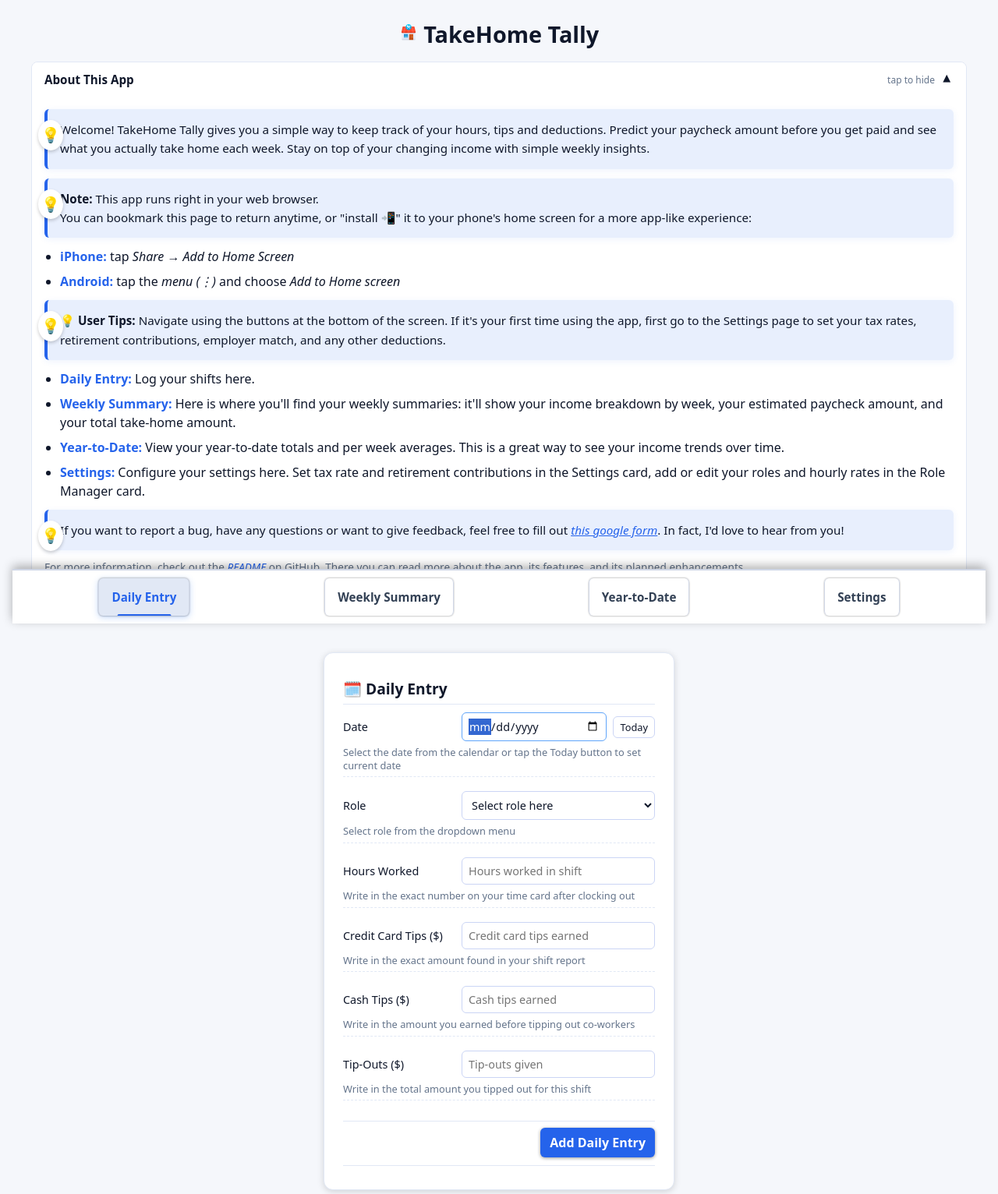
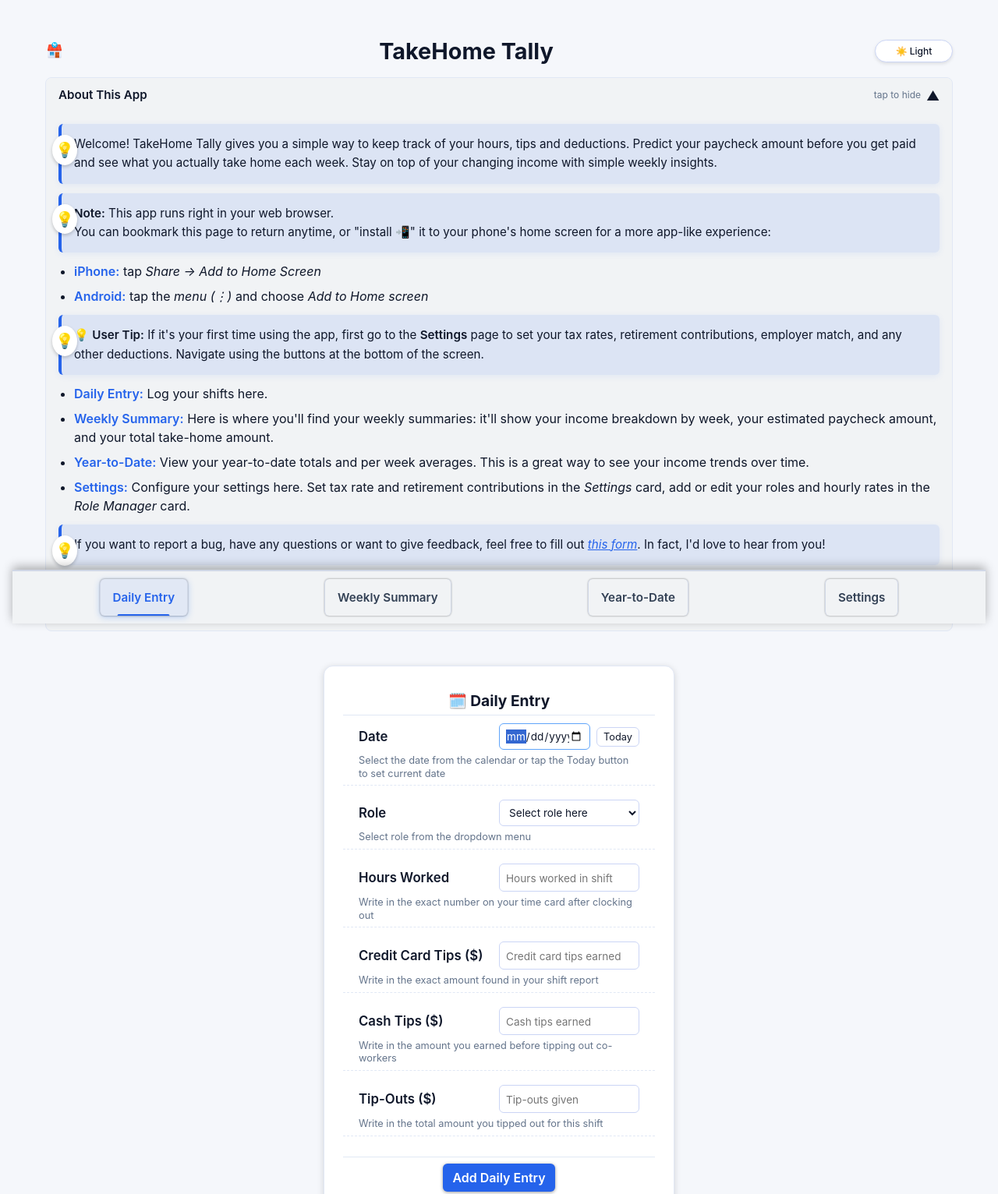
Before and after one commit to marjo-dev/take-home-tally, a plain HTML site: page index.html in a window 1280 px wide. Shown: the top 1532 px of the page at 78% size. Drawn offline with Linux system fonts and the light colour scheme.

Commit message:
Update fonts, styling, and UI improvements
- Add Google Fonts (Inter, Montserrat) and set SF Pro Display as default font
- Add 'tap to expand/hide' hint text to weekly summary card toggles
- Update service worker cache version

```diff
--- a/index.html
+++ b/index.html
@@ -10,12 +10,21 @@
     <meta name="apple-mobile-web-app-status-bar-style" content="black-translucent" />
     <meta name="apple-mobile-web-app-title" content="TakeHome Tally" />
     <link rel="apple-touch-icon" href="icons/icon-96.png" />
+    <link rel="preconnect" href="https://fonts.googleapis.com" />
+    <link rel="preconnect" href="https://fonts.gstatic.com" crossorigin />
+    <link href="https://fonts.googleapis.com/css2?family=Inter:wght@400;500;600&family=Montserrat:wght@400;500;600&display=swap" rel="stylesheet" />
     <link rel="stylesheet" href="style.css" />
   </head>
   <body>
     <div class="wrap">
       <header class="app-header">
-        <h1><img src="icons/icon-96.png" alt="TakeHome Tally" style="width: 24px; height: 24px;"> TakeHome Tally</h1>
+        <h1>
+          <img src="icons/icon-96.png" alt="TakeHome Tally" style="width: 24px; height: 24px;"> TakeHome Tally
+          <select id="set-theme" class="theme-toggle">
+            <option value="dark">🌙 Dark</option>
+            <option value="light">☀️ Light</option>
+          </select>
+        </h1>
         <div class="app-description">
           <button type="button" class="app-description-toggle expanded" aria-expanded="true" aria-controls="app-description-content">
             <span class="toggle-label">About This App</span>
@@ -32,19 +41,19 @@
               <li><strong>iPhone:</strong> tap <em>Share → Add to Home Screen</em></li>
               <li><strong>Android:</strong> tap the <em>menu (⋮)</em> and choose <em>Add to Home screen</em></li>
             </ul>
-            <p class="user-tips">💡 <strong>User Tips:</strong> Navigate using the buttons at the bottom of the screen. If it's your first time using the app, first go to the Settings page to set your tax rates, retirement contributions, employer match, and any other deductions.
+            <p class="user-tips">💡 <strong>User Tip:</strong> If it's your first time using the app, first go to the <strong>Settings</strong> page to set your tax rates, retirement contributions, employer match, and any other deductions. Navigate using the buttons at the bottom of the screen.
               <ul class="user-tips-list">
                 <li><strong>Daily Entry:</strong> Log your shifts here.</li>
                 <li><strong>Weekly Summary:</strong> Here is where you'll find your weekly summaries: it'll show your income breakdown by week, your estimated paycheck amount, and your total take-home amount.</li>
                 <li><strong>Year-to-Date:</strong> View your year-to-date totals and per week averages. This is a great way to see your income trends over time.</li>
-                <li><strong>Settings:</strong> Configure your settings here. Set tax rate and retirement contributions in the Settings card, add or edit your roles and hourly rates in the Role Manager card.</li>
+                <li><strong>Settings:</strong> Configure your settings here. Set tax rate and retirement contributions in the <em>Settings</em> card, add or edit your roles and hourly rates in the <em>Role Manager</em> card.</li>
               </ul>
             </p>
             <p class="user-tips">
-              If you want to report a bug, have any questions or want to give feedback, feel free to fill out  <em><a href="https://forms.gle/tTRXMWqUSMBzHDTP6">this google form</a></em>. In fact, I'd love to hear from you!
+              If you want to report a bug, have any questions or want to give feedback, feel free to fill out  <em><a href="https://forms.gle/tTRXMWqUSMBzHDTP6">this form</a></em>. In fact, I'd love to hear from you!
             </p>
             <p class="muted">
-              For more information, check out the <em><a href="https://github.com/marjo-dev/take-home-tally/blob/main/README.md" target="_blank" rel="noopener noreferrer">README</a></em> on GitHub. There you can read more about the app, its features, and its planned enhancements.
+              For more information, check out the <em><a href="https://github.com/marjo-dev/take-home-tally/blob/main/README.md" target="_blank" rel="noopener noreferrer">README</a></em> on GitHub. There you can read more about the app, its features, planned enhancements and future upgrades.
             </p>
             <p class="muted">
               You can hide this message by tapping the "About This App" button at the top ⬆️ of this card.
@@ -117,15 +126,6 @@
                   <label
                     ><span>Other Deductions (%)</span>
                     <input type="number" id="set-other" step="0.1" inputmode="decimal" />
-                  </label>
-                </div>
-                <div class="label-group">
-                  <label
-                    ><span>App Color Scheme</span>
-                    <select id="set-theme">
-                      <option value="dark">Dark</option>
-                      <option value="light">Light</option>
-                    </select>
                   </label>
                 </div>
               </div>
@@ -220,7 +220,7 @@
             <form id="daily-entry-form" class="entry-column">
               <div class="label-group">
                 <label
-                  ><span>Date</span>
+                  ><span><strong>Date</strong></span>
                   <div class="date-input-wrap">
                     <input type="date" id="entry-date" required autofocus />
                     <button id="today-btn" type="button" class="btn-ghost small">
@@ -233,7 +233,7 @@
 
               <div class="label-group">
                 <label
-                  ><span>Role</span>
+                  ><span><strong>Role</strong></span>
                   <select id="entry-role"></select>
                 </label>
                 <span class="muted helper-text">Select role from the dropdown menu</span>
@@ -241,7 +241,7 @@
 
               <div class="label-group">
                 <label
-                  ><span>Hours Worked</span>
+                  ><span><strong>Hours Worked</strong></span>
                   <input
                     type="number"
                     id="entry-hours"
@@ -256,7 +256,7 @@
 
               <div class="label-group">
                 <label
-                  ><span>Credit Card Tips ($)</span>
+                  ><span><strong>Credit Card Tips ($)</strong></span>
                   <input
                     type="number"
                     id="entry-tips"
@@ -270,7 +270,7 @@
 
               <div class="label-group">
                 <label
-                  ><span>Cash Tips ($)</span>
+                  ><span><strong>Cash Tips ($)</strong></span>
                   <input
                     type="number"
                     id="entry-cash"
@@ -284,7 +284,7 @@
 
               <div class="label-group">
                 <label
-                  ><span>Tip-Outs ($)</span>
+                  ><span><strong>Tip-Outs ($)</strong></span>
                   <input
                     type="number"
                     id="entry-tipouts"
@@ -314,7 +314,7 @@
               </select>
             </div>
 
-            <p class="section-subtext">Detailed week-by-week totals. You can filter by month to see breakdowns for a specific month. Tap the Pay Period header to expand the details for that week.</p>
+            <p class="user-tips">Detailed week-by-week totals. You can filter by month to see breakdowns for a specific month. Tap the Pay Period header to expand the details for that week.</p>
 
             <div class="table-wrap">
               <table id="weekly-table">
--- a/script.js
+++ b/script.js
@@ -629,7 +629,7 @@ document.addEventListener("DOMContentLoaded", () => {
         tr.setAttribute("data-week-key", wk.key);
         const detailsId = `details-${wk.key}`;
         tr.innerHTML = `
-      <td data-label="Pay Period" class="week-cell"><button type="button" class="week-toggle" data-summary="${wk.key}" aria-expanded="false"><span class="week-meta"><span class="week-label">Pay Period</span><strong>${fmtDate(wk.weekStart)} &ndash; ${fmtDate(wk.weekEnd)}</strong></span></button></td>
+      <td data-label="Pay Period" class="week-cell"><button type="button" class="week-toggle" data-summary="${wk.key}" aria-expanded="false"><span class="week-meta"><span class="week-label">Pay Period</span><strong>${fmtDate(wk.weekStart)} &ndash; ${fmtDate(wk.weekEnd)}</strong></span><span class="toggle-hint muted">tap to expand</span></button></td>
       <td class="num" data-label="Hours Worked">${t.hours.toFixed(2)} h</td>
       <td class="num mobile-extra" data-label="Hourly Wages">${fmtMoney(t.hourlyPay)}</td>
       <td class="num mobile-extra" data-label="Total Credit Card Tips">${fmtMoney(t.tips)}</td>
@@ -646,7 +646,7 @@ document.addEventListener("DOMContentLoaded", () => {
       <td class="mobile-actions" data-label="">
         <div class="action-stack">
           <button class="btn-ghost" data-toggle="${wk.key}" aria-expanded="false" aria-controls="${detailsId}">Details</button>
-          <p class="mobile-hint">Tap the Details button to reveal breakdown by day. Scroll horizontally to see more info. Delete option appears at the end of the row.</p>
+          <p class="mobile-hint">Tap the Details button above ⬆️ to reveal breakdown by day.<br> Scroll ⬅️ horizontally ➡️ to see more info.<br> Delete option appears at the end of the row.</p>
         </div>
       </td>`;
         tbody.appendChild(tr);
@@ -689,6 +689,10 @@ document.addEventListener("DOMContentLoaded", () => {
       if (button instanceof HTMLElement) {
         button.setAttribute("aria-expanded", open ? "true" : "false");
         button.classList.toggle("expanded", open);
+        const hint = button.querySelector(".toggle-hint");
+        if (hint) {
+          hint.textContent = open ? "tap to hide" : "tap to expand";
+        }
       }
       return;
     }
--- a/service-worker.js
+++ b/service-worker.js
@@ -1,6 +1,6 @@
 // Restaurant Income Tracker Service Worker
 // Update CACHE_VERSION when you deploy new features to force cache refresh
-const CACHE_VERSION = 'v2.2.3';
+const CACHE_VERSION = 'v2.2.4';
 const CACHE_NAME = `income-tracker-${CACHE_VERSION}`;
 const ASSETS = [
   './',
--- a/style.css
+++ b/style.css
@@ -9,7 +9,7 @@
   --card-border: #2a2a2a;
   --card-border-strong: #333333;
   --muted: #999999;
-  --nav-bg: #252525;
+  --nav-bg: #2d2d2d;
   --input-bg: #222222;
   --input-border: #333333;
   --button-bg: #3b82f6;
@@ -37,7 +37,7 @@ body.theme-light {
   --card-border: #e1e8f5;
   --card-border-strong: #d0d7e6;
   --muted: #64748b;
-  --nav-bg: #ffffff;
+  --nav-bg: #f1f3f5;
   --input-bg: #ffffff;
   --input-border: #cbd5f5;
   --button-bg: #2563eb;
@@ -104,7 +104,7 @@ body.theme-light {
 
 .top-nav button.is-active {
   color: var(--button-bg);
-  font-weight: 700;
+  font-weight: 600;
   background: var(--card-border);
   border-left: 1px solid var(--card-border-strong);
   border-right: 1px solid var(--card-border-strong);
@@ -140,9 +140,16 @@ body.theme-light {
 body {
   background: var(--bg);
   color: var(--text);
-  font-family: system-ui, sans-serif;
+  font-family: "SF Pro Display", "Montserrat", "Inter", "Helvetica Neue",
+    Helvetica, Arial, sans-serif;
   margin: 0;
   padding: 16px 16px 76px 16px;
+}
+
+/* Ensure bold text uses font-weight 600 maximum */
+strong,
+b {
+  font-weight: 600;
 }
 
 @media (min-width: 768px) {
@@ -154,14 +161,21 @@ body {
 h1 {
   font-size: 1.8rem;
   color: var(--text);
-  text-align: center;
+  text-align: left;
   margin-bottom: 1.5rem;
+  display: flex;
+  align-items: center;
+  justify-content: space-between;
+  gap: 40px;
+  flex-wrap: wrap;
+  width: 100%;
 }
 
 h2 {
   font-size: 1.2rem;
   margin-bottom: 0.6rem;
   color: var(--text);
+  text-align: center;
 }
 
 .wrap {
@@ -174,7 +188,9 @@ h2 {
   display: flex;
   flex-direction: column;
   gap: 16px;
-  margin-bottom: 24px;
+  margin-bottom: 4px;
+  padding: 2% 1.5%;
+  box-sizing: border-box;
 }
 
 .app-header h1 {
@@ -229,7 +245,7 @@ h2 {
   font-size: 1.1em;
   transition: transform 0.25s ease;
   color: var(--text);
-  font-weight: 900;
+  font-weight: 600;
   opacity: 1;
   display: inline-block;
   position: absolute;
@@ -330,7 +346,7 @@ body.theme-light .settings-description {
   font-size: 1.1em;
   transition: transform 0.25s ease;
   color: var(--text);
-  font-weight: 900;
+  font-weight: 600;
   opacity: 1;
   display: inline-block;
   position: absolute;
@@ -404,6 +420,13 @@ body.theme-light .settings-description {
   border-bottom: 1px solid var(--card-border);
   padding-bottom: 6px;
   margin-bottom: 10px;
+  text-align: center;
+}
+
+#save-settings,
+#add-role {
+  display: block;
+  margin: 0 auto;
 }
 
 /* ---------- Two-column grid for Settings + Roles ---------- */
@@ -756,6 +779,64 @@ body.theme-light .user-tips {
   display: flex;
   flex-direction: column;
   gap: 4px;
+  padding: 0 5%;
+  box-sizing: border-box;
+}
+
+/* Daily Entry card: labels 50%, inputs 50% */
+#page-entry .entry-column label {
+  min-width: 0;
+  overflow: hidden;
+  gap: 0;
+  font-size: 1.05rem;
+}
+
+#page-entry .entry-column label > span:first-child {
+  flex: 0 0 50%;
+  min-width: 0;
+  max-width: 50%;
+  overflow: hidden;
+  text-overflow: ellipsis;
+  padding-right: 2%;
+  box-sizing: border-box;
+}
+
+#page-entry .entry-column input[type="number"],
+#page-entry .entry-column input[type="date"]:not(#entry-date),
+#page-entry .entry-column select {
+  flex: 0 0 50%;
+  min-width: 0;
+  max-width: 50%;
+  box-sizing: border-box;
+}
+
+#page-entry .entry-column input::placeholder {
+  font-size: 0.85rem;
+}
+
+#page-entry .date-input-wrap {
+  flex: 0 0 50%;
+  min-width: 0;
+  max-width: 50%;
+  box-sizing: border-box;
+}
+
+#page-entry #entry-date {
+  flex: 1;
+  min-width: 0;
+  font-size: 0.85rem;
+}
+
+#page-entry #entry-role {
+  font-size: 0.85rem;
+}
+
+#page-entry #entry-role option:first-child {
+  font-size: 0.85rem;
+}
+
+#page-entry #today-btn {
+  flex-shrink: 0;
 }
 
 /* Helper text appears below the label+input row */
@@ -765,6 +846,7 @@ body.theme-light .user-tips {
   font-size: 0.8rem;
   line-height: 1.3;
   padding-top: 2px;
+  box-sizing: border-box;
 }
 
 .date-input-wrap {
@@ -913,12 +995,21 @@ table {
   position: relative;
 }
 
+#weekly-table .week-toggle .toggle-hint {
+  font-size: 0.75rem;
+  font-weight: 400;
+  position: absolute;
+  right: 20px;
+  top: calc(0.7rem + 4px);
+  line-height: 1;
+}
+
 #weekly-table .week-toggle::after {
   content: "▼";
   font-size: 1.1em;
   transition: transform 0.25s ease;
   color: var(--text);
-  font-weight: 900;
+  font-weight: 600;
   opacity: 1;
   display: inline-block;
   position: absolute;
@@ -1590,6 +1681,10 @@ th.num {
   #weekly-table tbody tr[data-week-key] .week-toggle .week-label {
     display: none;
   }
+
+  #weekly-table tbody tr[data-week-key] .week-toggle .toggle-hint {
+    display: none;
+  }
 }
 
 /* Highlight columns */
@@ -1625,11 +1720,11 @@ th.net-header div:last-child {
 
 td.netcell strong {
   color: #4ade80;
-  font-weight: 700;
+  font-weight: 600;
 }
 td.takehome strong {
   color: #2dd4bf;
-  font-weight: 700;
+  font-weight: 600;
 }
 
 /* Stats grid (YTD / averages) */
@@ -1673,24 +1768,26 @@ td.takehome strong {
   margin-bottom: 12px;
   border-bottom: 1px solid var(--card-border);
   padding-bottom: 6px;
+  text-align: center;
 }
 
 .summary-toolbar {
   display: flex;
-  justify-content: flex-start;
+  flex-direction: row;
   align-items: center;
   gap: 8px;
-  flex-wrap: wrap;
   margin-bottom: 16px;
 }
 
 .summary-toolbar label {
-  font-size: 0.85rem;
-  color: var(--muted);
+  font-size: 1.05rem;
+  color: var(--text);
+  flex: 1;
+  font-weight: 600;
 }
 
 .summary-toolbar select {
-  min-width: 200px;
+  flex: 1;
   border: 1px solid var(--input-border);
   border-radius: 6px;
   padding: 6px 10px;
@@ -1727,7 +1824,7 @@ td.takehome strong {
 /* highlight Tip-Outs similar to others */
 #stat-tipouts {
   color: #f87171;
-  font-weight: 700;
+  font-weight: 600;
 }
 #avg-tipouts {
   color: #fca5a5;
@@ -1745,15 +1842,15 @@ td.takehome strong {
 /* YTD highlights */
 #stat-gross {
   color: #fbbf24;
-  font-weight: 700;
+  font-weight: 600;
 } /* gold */
 #stat-net {
   color: #4ade80;
-  font-weight: 700;
+  font-weight: 600;
 } /* green */
 #stat-takehome {
   color: #2dd4bf;
-  font-weight: 700;
+  font-weight: 600;
 } /* teal */
 
 /* Details tables */
@@ -1807,7 +1904,7 @@ input[type="file"] {
 
 .entry-footer {
   display: flex;
-  justify-content: flex-end;
+  justify-content: center;
   padding-top: 8px;
   border-top: 1px solid var(--card-border);
   margin-top: 8px;
@@ -1866,3 +1963,53 @@ input[type="file"] {
 #weekly-table .details-table tbody tr:nth-child(odd) td {
   background: var(--card-bg);
 }
+
+/* Theme Toggle Styling */
+.theme-toggle {
+  font-size: 0.75rem;
+  padding: 6px 12px;
+  border: 1px solid var(--card-border);
+  border-radius: 20px;
+  background: var(--card-bg);
+  color: var(--text);
+  cursor: pointer;
+  transition: all 0.2s ease;
+  appearance: none;
+  -webkit-appearance: none;
+  -moz-appearance: none;
+  background-image: none;
+  font-weight: 500;
+  min-width: 100px;
+  text-align: center;
+  box-shadow: 0 2px 4px rgba(0, 0, 0, 0.1);
+  margin-left: 8px;
+}
+
+.theme-toggle:hover {
+  background: var(--ghost-hover);
+  border-color: var(--button-bg);
+  box-shadow: 0 2px 8px rgba(59, 130, 246, 0.2);
+}
+
+.theme-toggle:focus {
+  outline: none;
+  border-color: var(--button-bg);
+  box-shadow: 0 0 0 3px rgba(59, 130, 246, 0.2);
+}
+
+.theme-toggle option {
+  background: var(--card-bg);
+  color: var(--text);
+  padding: 8px;
+}
+
+/* Light theme adjustments for toggle */
+body.theme-light .theme-toggle {
+  background: var(--card-bg);
+  border-color: var(--input-border);
+}
+
+body.theme-light .theme-toggle:hover {
+  background: var(--ghost-hover);
+  border-color: var(--button-bg);
+}
```
